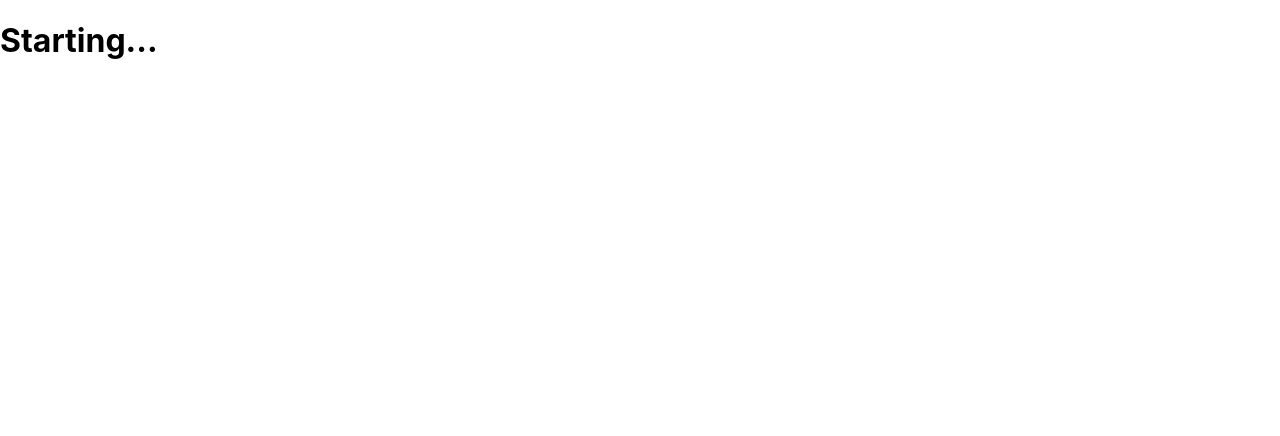
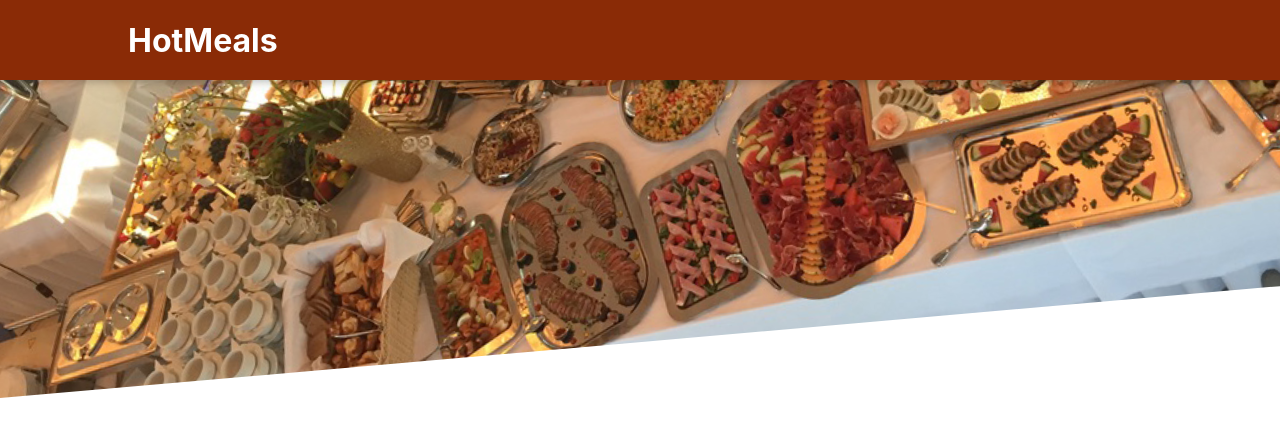
Before and after one commit to Codetraker/practice_Food_app, a React (Create React App) app: page / in a window 1280 px wide. Shown: the top 436 px of the page. Built offline with nearby package versions, Linux system fonts and the light colour scheme.

Commit message:
Header include

```diff
--- a/src/App.js
+++ b/src/App.js
@@ -1,9 +1,12 @@
-
+import React from 'react';
 import './App.css';
+import Header from './components/Layout/Header';
 
 function App() {
   return (
-    <h1>Starting...</h1>
+    <React.Fragment>
+      <Header />
+    </React.Fragment>
   );
 }
 
--- /dev/null
+++ b/src/components/Layout/Header.js
@@ -0,0 +1,19 @@
+import {Fragment} from 'react';
+import mealPic from '../../assets/meals.jpg';
+import classes from './Header.module.css';
+
+const Header = props =>{
+    return(
+        <Fragment>
+            <header className={classes.header}>
+                <h1>HotMeals</h1>
+                <button>Cart</button>
+            </header>
+            <div className={classes['main-image']}> {/* Because of '-' we can't use '.',so this is the way */}
+                <img src={mealPic} alt='A table full of food!'/>
+            </div>
+        </Fragment>
+    );
+};
+
+export default Header;
--- /dev/null
+++ b/src/components/Layout/Header.module.css
@@ -0,0 +1,29 @@
+.header {
+    position: fixed;
+    top: 0;
+    left: 0;
+    width: 100%;
+    height: 5rem;
+    background-color: #8a2b06;
+    color: white;
+    display: flex;
+    justify-content: space-between;
+    align-items: center;
+    padding: 0 10%;
+    box-shadow: 0 2px 8px rgba(0, 0, 0, 0.25);
+    z-index: 10;
+  }
+
+  .main-image {
+    width: 100%;
+    height: 25rem;
+    z-index: 0;
+    overflow: hidden;
+  }
+
+  .main-image img {
+    width: 110%;
+    height: 100%;
+    object-fit: cover;
+    transform: rotateZ(-5deg) translateY(-4rem) translateX(-1rem);
+  }
```
Also changed, not shown: src/assets/meals.jpg (added).
